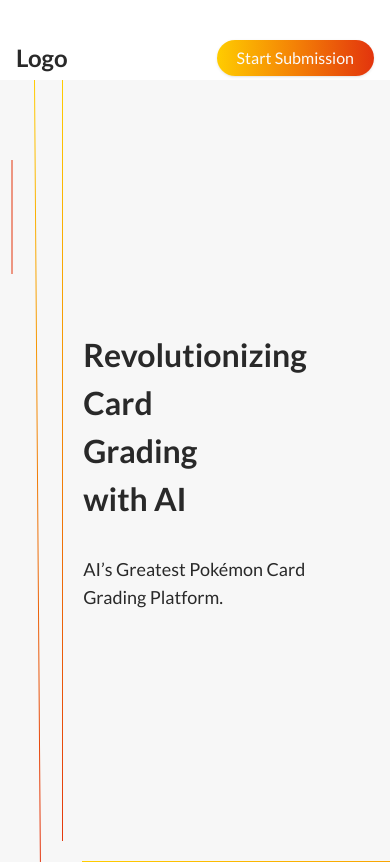
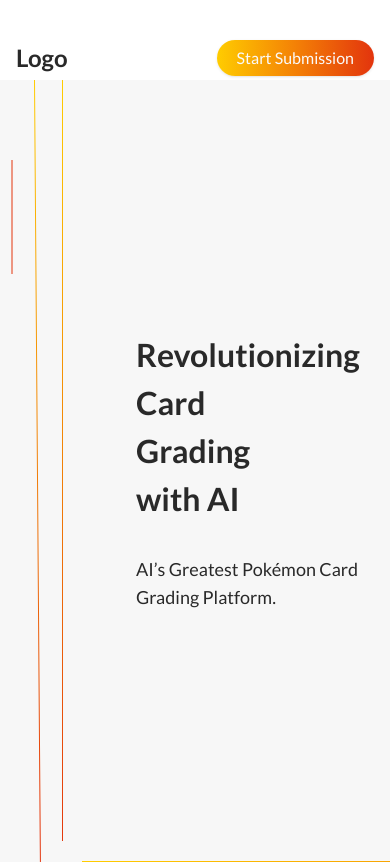
Before and after one commit to anoosh96/card-grading, a Next.js app: page /about-us in a window 390 px wide. Shown: the top 864 px of the page. Built offline with nearby package versions, Linux system fonts and the light colour scheme.

Commit message:
fixed responsiveness issue on about-us page

```diff
--- a/src/app/(public)/about-us/components/AboutHeroSection.tsx
+++ b/src/app/(public)/about-us/components/AboutHeroSection.tsx
@@ -10,7 +10,7 @@
       </div>
 
       {/* Left Content (Text) */}
-      <div className="w-1/2 flex items-center justify-center flex-col min-h-[782px]">
+      <div className="w-full lg:w-1/2 flex items-start justify-center flex-col min-h-[782px] pl-24">
         <div className="flex flex-col gap-8 max-w-lg">
           <h2 className="text-[2rem] w-3/4 text-charcol font-bold">Revolutionizing Card Grading with AI</h2>
           <p className="text-lg text-charcol text-start">
```
